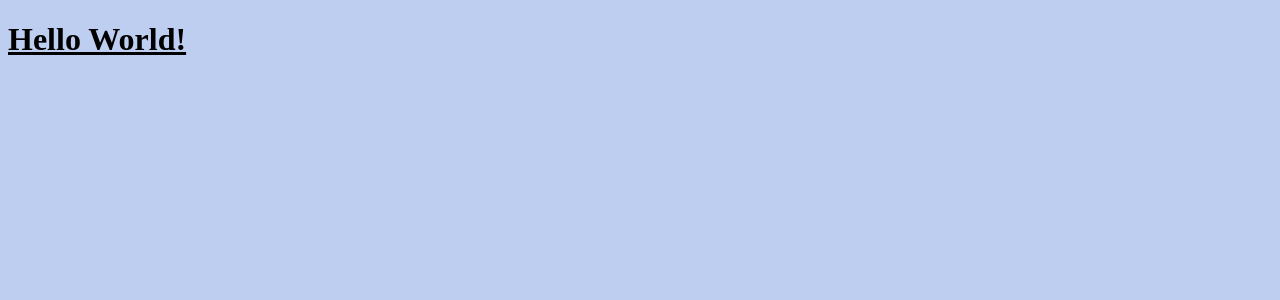
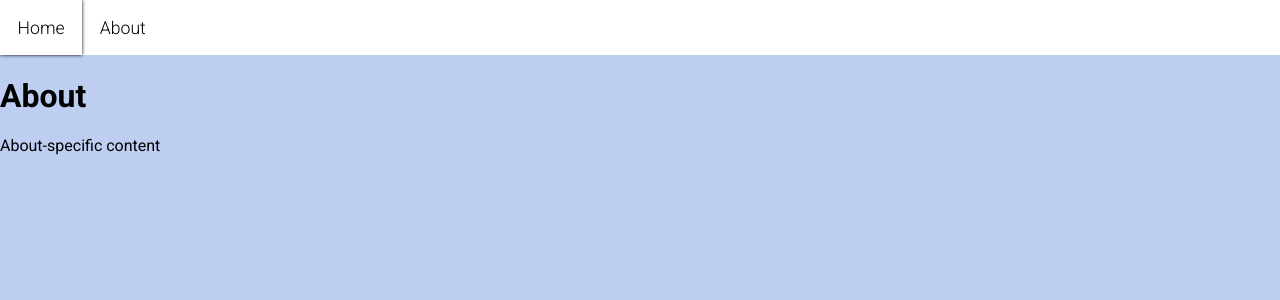
Before and after one commit to dallinmoak/react-devcamp, a React app: page /About in a window 1280 px wide. Shown: the top 300 px of the page. Built offline with nearby package versions, Linux system fonts and the light colour scheme; the HTML template or start-up script is replaced by a standard one.

Commit message:
added basic routing and navbar with basic styling

```diff
--- a/package.json
+++ b/package.json
@@ -24,6 +24,7 @@
     "file-loader": "^6.2.0",
     "mini-css-extract-plugin": "^1.4.0",
     "react": "^17.0.2",
-    "react-dom": "^17.0.2"
+    "react-dom": "^17.0.2",
+    "react-router-dom": "^5.2.0"
   }
 }
--- /dev/null
+++ b/src/components/about.jsx
@@ -0,0 +1,9 @@
+import React from 'react';
+
+export default function About(){
+  return (
+    <div>
+      About-specific content
+    </div>
+  );
+}
--- a/src/components/app.jsx
+++ b/src/components/app.jsx
@@ -1,15 +1,32 @@
 import React, { Component } from 'react';
+import { BrowserRouter as Router, Route, Link, Switch } from 'react-router-dom';
 
-export default class App extends Component {
-  constructor(){
-    super();
-  }
+import Home from './home.jsx';
+import About from './about.jsx';
 
-  render() {
-    return(
-      <div className='main-content'>
-        <h1>Hello World!</h1>
-      </div>
-    );
-  }
+export default function App() {
+  return(
+    <Router>
+        <main>
+        <nav className="nav-main">
+          <Link to="/">Home</Link>
+          <Link to="/About">About</Link>
+        </nav>
+        <div className="main-content">
+          <div className="page-main">
+            <Switch>
+              <Route path="/" exact>
+                <h1>Home</h1>
+                <Home />
+              </Route>
+              <Route path="/About">
+              <h1>About</h1>
+                <About />
+              </Route>
+            </Switch>
+          </div>
+        </div>
+      </main>
+    </Router>
+  );
 }
--- /dev/null
+++ b/src/components/home.jsx
@@ -0,0 +1,9 @@
+import React from 'react';
+
+export default function Home(){
+  return (
+    <div>
+      home-specific content
+    </div>
+  );
+}
--- a/src/main.scss
+++ b/src/main.scss
@@ -1,9 +1,33 @@
+@import url('https://fonts.googleapis.com/css2?family=Roboto:wght@300;400;500;700&display=swap');
 $background: #bdcef1;
 
 body{
+  font-family: 'Roboto', 'sans-serif';
   background-color: $background;
+  margin: 0;
 }
 
-.main-content h1 {
-  text-decoration: underline;
+a {
+  text-decoration: none;
+  color: black;
+  cursor: auto;
 }
+
+main {
+  .nav-main {
+    display: flex;
+    background-color: white;
+    a {
+      padding: 1em;
+      font-weight: 300;
+      font-size: 1.1em;
+      &:hover {
+        box-shadow: 0 0 .2em black;
+      }
+    }
+  }
+  .main-content{
+    display: grid;
+    grid-template-columns: auto;
+  }
+}
```
Also changed, not shown: 1 other file (tests, documents, lock files or other folders).
